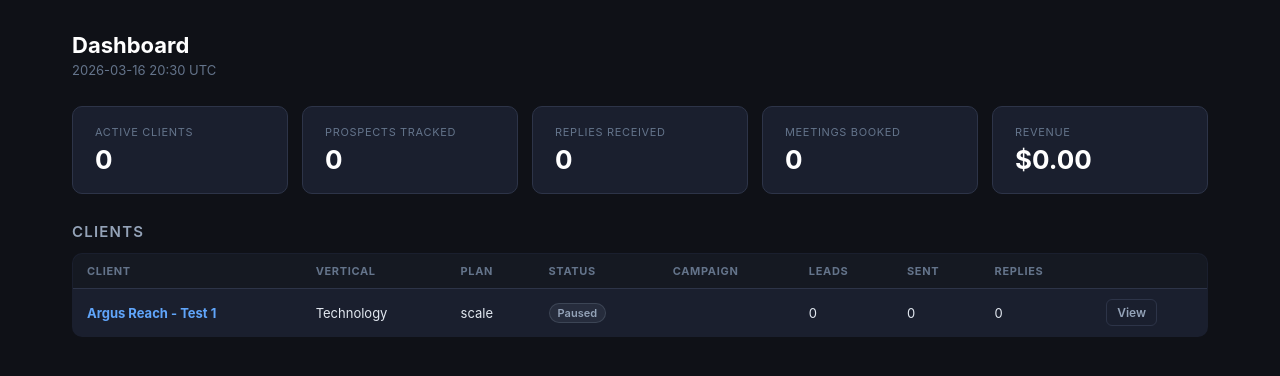
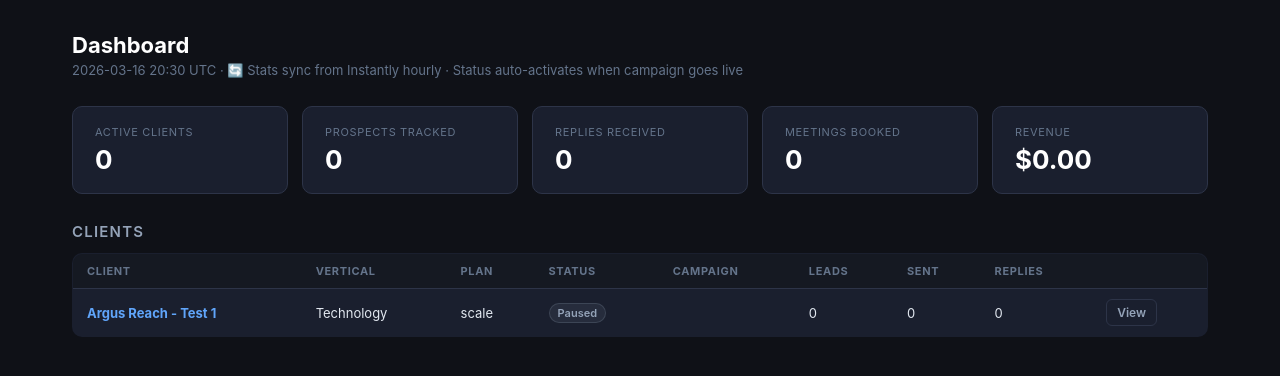
Before and after one commit to BotGob/argusreach-ops, a Flask app: page / in a window 1280 px wide. Shown: the part 52-428 px from the top of the page. Run offline with Flask 3, Linux system fonts and the light colour scheme; a user stored in the database is signed in; data that the repository does not hold is empty.

Commit message:
Dashboard: add auto-refresh cadence note

```diff
--- a/admin/templates/dashboard.html
+++ b/admin/templates/dashboard.html
@@ -3,7 +3,7 @@
 {% block content %}
 
 <h1>Dashboard</h1>
-<p class="subtitle">{{ generated }}</p>
+<p class="subtitle">{{ generated }} · 🔄 Stats sync from Instantly hourly · Status auto-activates when campaign goes live</p>
 
 <div class="cards">
   <div class="card"><div class="card-label">Active Clients</div><div class="card-value">{{ clients|selectattr('active')|list|length }}</div></div>
```
